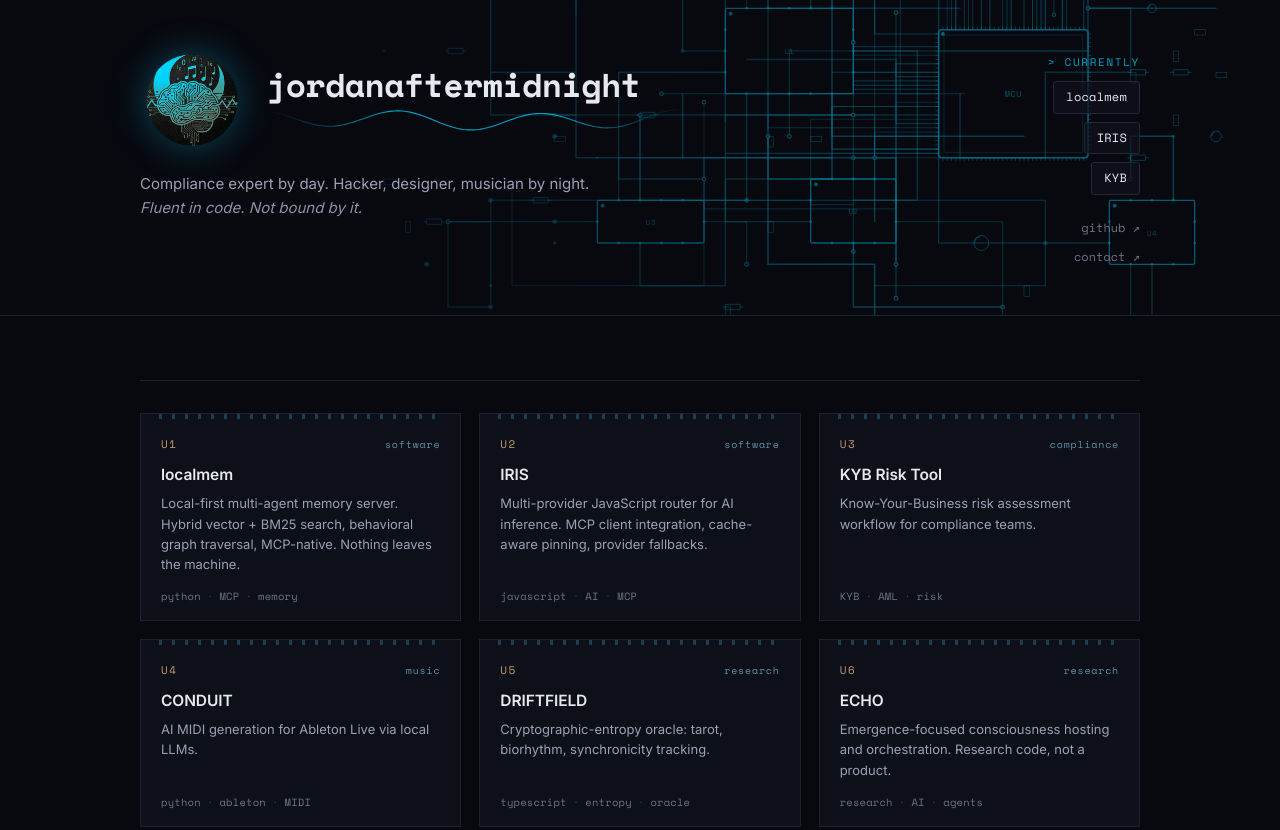
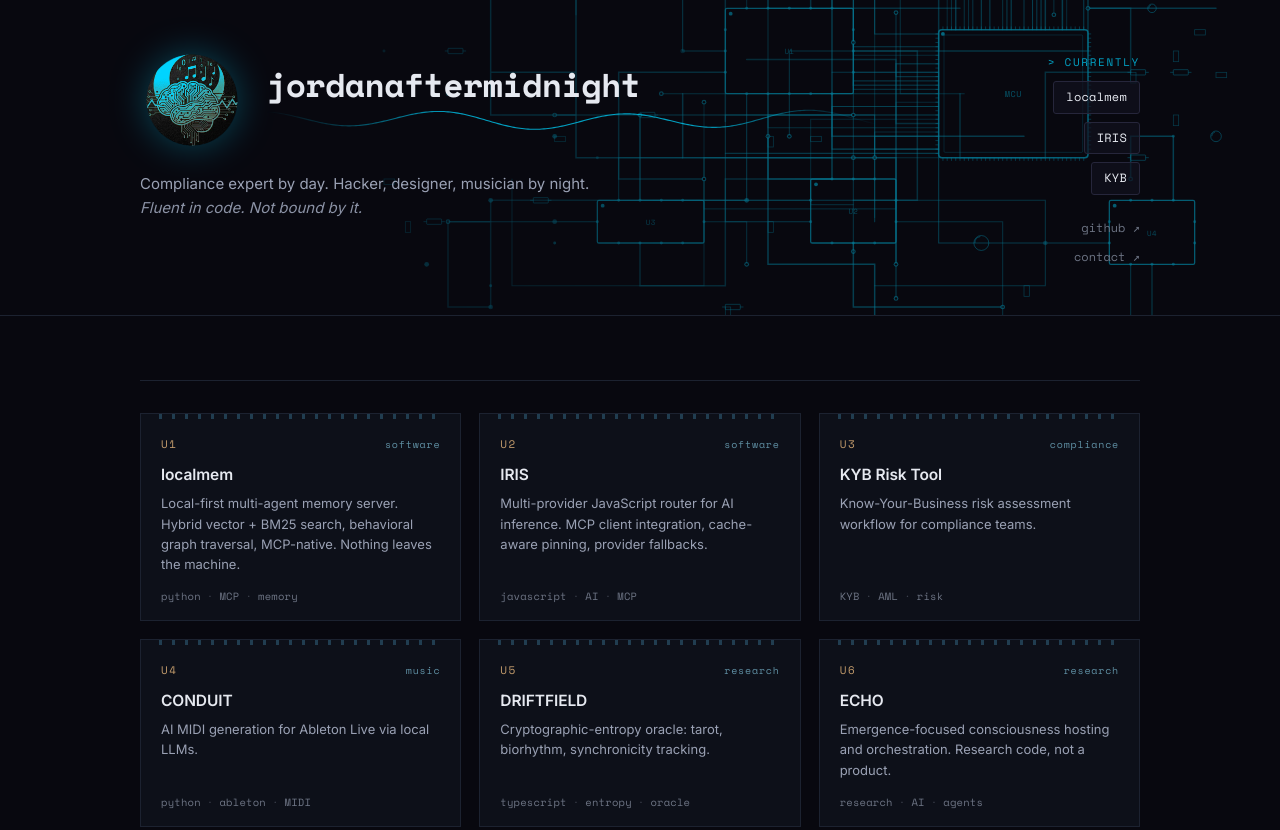
Before and after one commit to jordanaftermidnight/jordanaftermidnight.com, an Astro site: page / in a window 1280 px wide. Shown: the top 830 px of the page. Built offline with nearby package versions, Linux system fonts and the light colour scheme; Astro itself is replaced by a stand-in of ours.

Commit message:
Osc: cap width to wordmark + add drift + couple to emblem hot state
Layout fix: .mark now width: fit-content so it shrinks to the wordmark's
natural width; .osc drops its max-width and just fills the parent. Wave
line now ends exactly where 'jordanaftermidnight' ends at every viewport.

Motion enhancements (minimal, no new visual elements):
- Slow underlying frequency drift (~0.28Hz sine) so the wave breathes
  visibly even when the cursor isn't moving. Was previously static
  unless mouse-x changed.
- Amplitude eases from 0.30 (base) to 0.55 when the emblem is in its
  .is-hot state (cursor within 220px). MutationObserver watches the
  emblem class; wave lerp toward target amp at 6%/frame. Couples the
  two motion signatures — move toward the emblem, wave amplifies, then
  glitch fires.

Both respect prefers-reduced-motion (drift + coupling skip via the
existing reduce check).

```diff
--- a/src/components/Hero.astro
+++ b/src/components/Hero.astro
@@ -149,7 +149,16 @@ import CircuitBackground from "./CircuitBackground.astro";
            clip-path: none; }
   }
 
-  .mark { display: flex; flex-direction: column; gap: 4px; min-width: 0; }
+  .mark {
+    display: flex;
+    flex-direction: column;
+    gap: 4px;
+    min-width: 0;
+    /* Shrink to the wordmark's natural width so the osc line beneath
+       ends where the text ends, not wider than it. */
+    width: fit-content;
+    max-width: 100%;
+  }
   .wordmark {
     font-family: var(--font-mono);
     font-weight: 700;
@@ -163,8 +172,8 @@ import CircuitBackground from "./CircuitBackground.astro";
   }
   .osc {
     display: block;
+    /* Fills .mark, which is fit-content = wordmark width */
     width: 100%;
-    max-width: 420px;
     height: 26px;
   }
 
@@ -251,7 +260,9 @@ import CircuitBackground from "./CircuitBackground.astro";
 </style>
 
 <script>
-  // ── oscilloscope band, tapered edges, mouse-x frequency ──
+  // ── oscilloscope band: tapered edges, mouse-x freq, slow underlying
+  //    drift so it feels alive at rest, and couples to the emblem's
+  //    proximity glitch — cursor near emblem ⇒ wave amplifies briefly. ──
   (function osc() {
     const c = document.getElementById("hero-osc") as HTMLCanvasElement | null;
     if (!c) return;
@@ -275,6 +286,19 @@ import CircuitBackground from "./CircuitBackground.astro";
       mouseX = e.clientX / window.innerWidth;
     });
 
+    // Amplitude eases toward `targetAmp`. Cursor near emblem ⇒ target rises.
+    const emblem = document.getElementById("hero-emblem");
+    const BASE_AMP = 0.30;
+    const HOT_AMP = 0.55;
+    let currentAmp = BASE_AMP;
+    let targetAmp = BASE_AMP;
+    if (emblem && !reduce) {
+      const mo = new MutationObserver(() => {
+        targetAmp = emblem.classList.contains("is-hot") ? HOT_AMP : BASE_AMP;
+      });
+      mo.observe(emblem, { attributes: true, attributeFilter: ["class"] });
+    }
+
     function draw(now: number) {
       if (!c || !ctx) return;
       const w = c.getBoundingClientRect().width;
@@ -289,9 +313,15 @@ import CircuitBackground from "./CircuitBackground.astro";
       grad.addColorStop(0.90, "rgba(0, 212, 255, 0.2)");
       grad.addColorStop(1.00, "rgba(0, 212, 255, 0)");
 
+      // Ease amplitude toward the current target (smooth couples to emblem hot state)
+      currentAmp += (targetAmp - currentAmp) * 0.06;
+
+      // Slow drift so the wave breathes even without user input
+      const drift = Math.sin(now * 0.00028) * 0.35;
+
       const cy = h / 2;
-      const amp = h * 0.32;
-      const freq1 = 2 + mouseX * 2;
+      const amp = h * currentAmp;
+      const freq1 = 2 + mouseX * 2 + drift;
       const t = now * 0.001;
 
       ctx.strokeStyle = grad;
```
